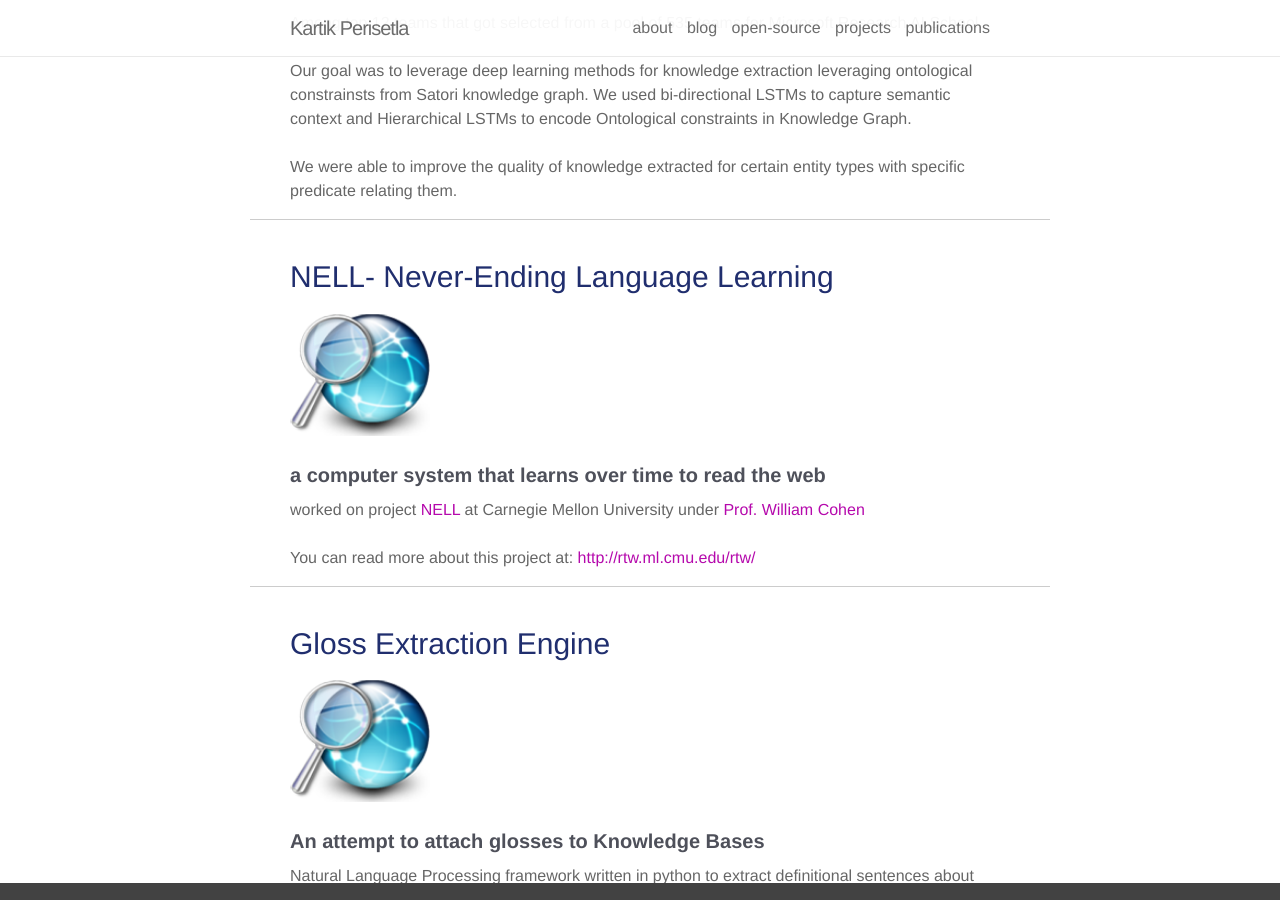
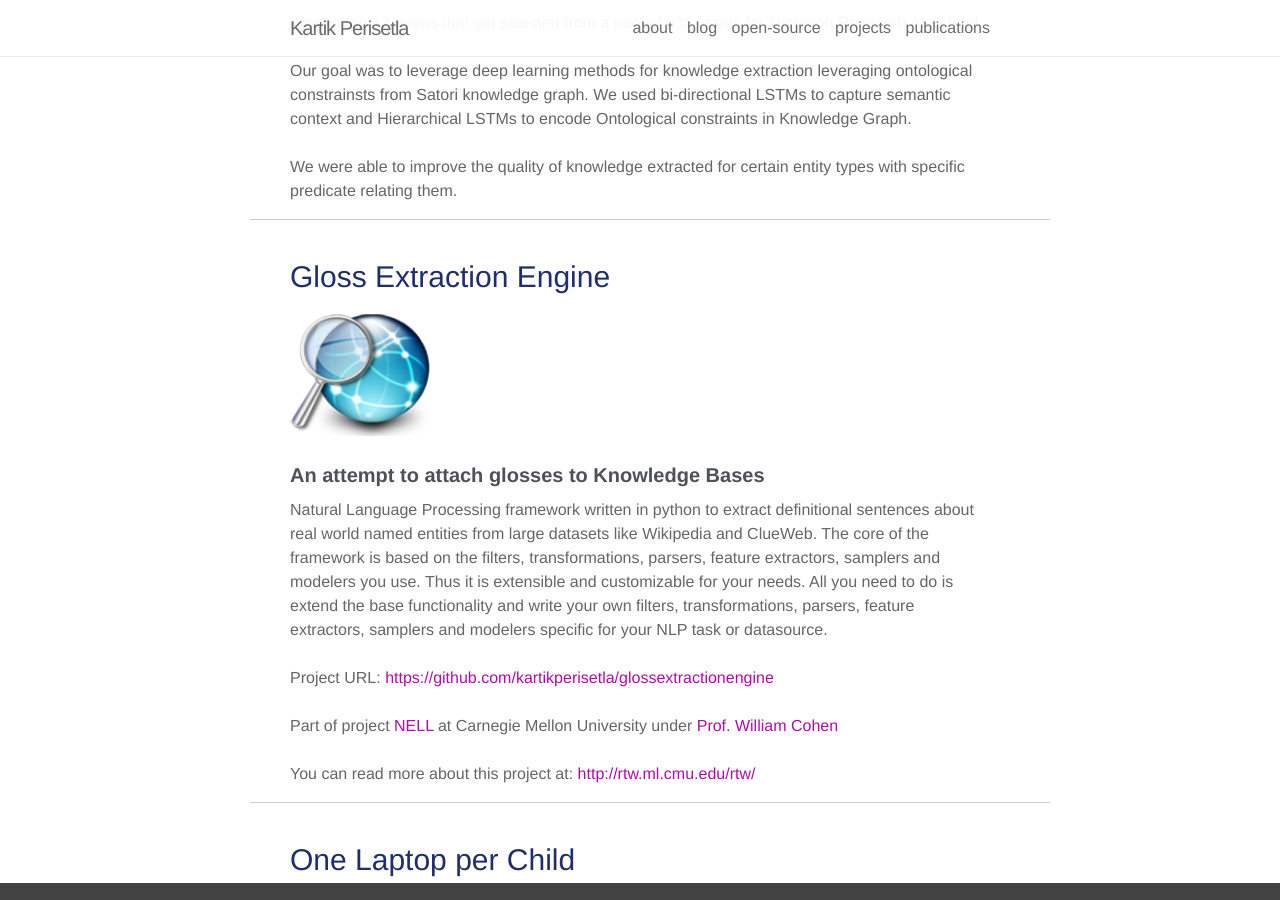
Before and after one commit to kartikperisetla/kartikperisetla.github.io, a Jekyll site: the page built from _pages/projects.md, in a window 1280 px wide and 900 px high, scrolled down 2989 px. Built offline with Jekyll 4.4.1, drawn with Linux system fonts in a browser that asks for light colours; nearby versions of some CDN libraries.

Commit message:
nit change to projects

```diff
--- a/_pages/projects.md
+++ b/_pages/projects.md
@@ -90,20 +90,6 @@ description:
 
 <h4 class="year" />
 <br />
-<h3 style="color:#202E6E">NELL- Never-Ending Language Learning
-</h3>
-<img class="thumbnail" src="/assets/img/nell.png" width="140px" height="125px" border="0px" />
-<p align="justify">
-    <b><h4 style="color:#4E505A">a computer system that learns over time to read the web</h4></b>
-    worked on project <a href="http://rtw.ml.cmu.edu/rtw/">NELL</a> at Carnegie Mellon University under <a
-        href="http://www.cs.cmu.edu/~wcohen/">Prof. William Cohen</a><br/><br/>
-
-    You can read more about this project at: <a href="http://rtw.ml.cmu.edu/rtw/">http://rtw.ml.cmu.edu/rtw/</a>
-
-</p>
-
-<h4 class="year" />
-<br />
 <h3 style="color:#202E6E">Gloss Extraction Engine
 </h3>
 <img class="thumbnail" src="/assets/img/nell.png" width="140px" height="125px" border="0px" />
```
